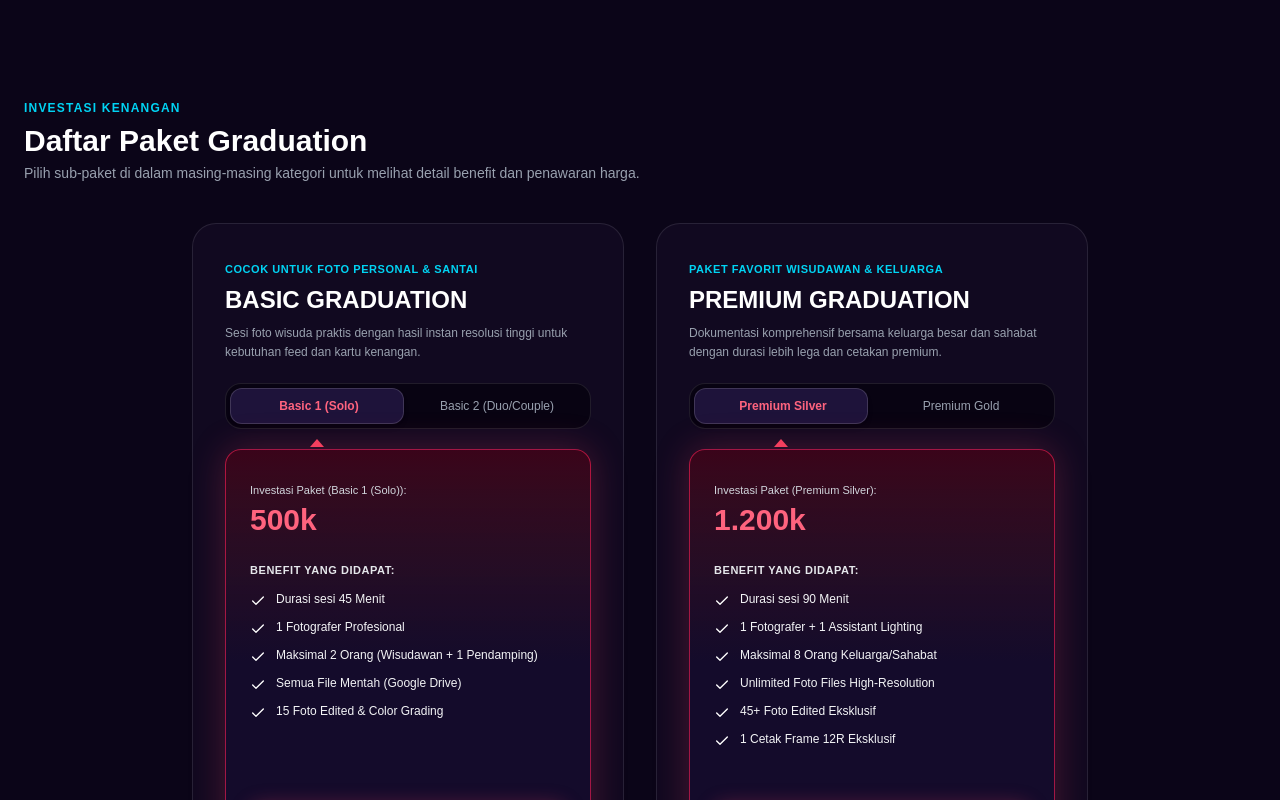
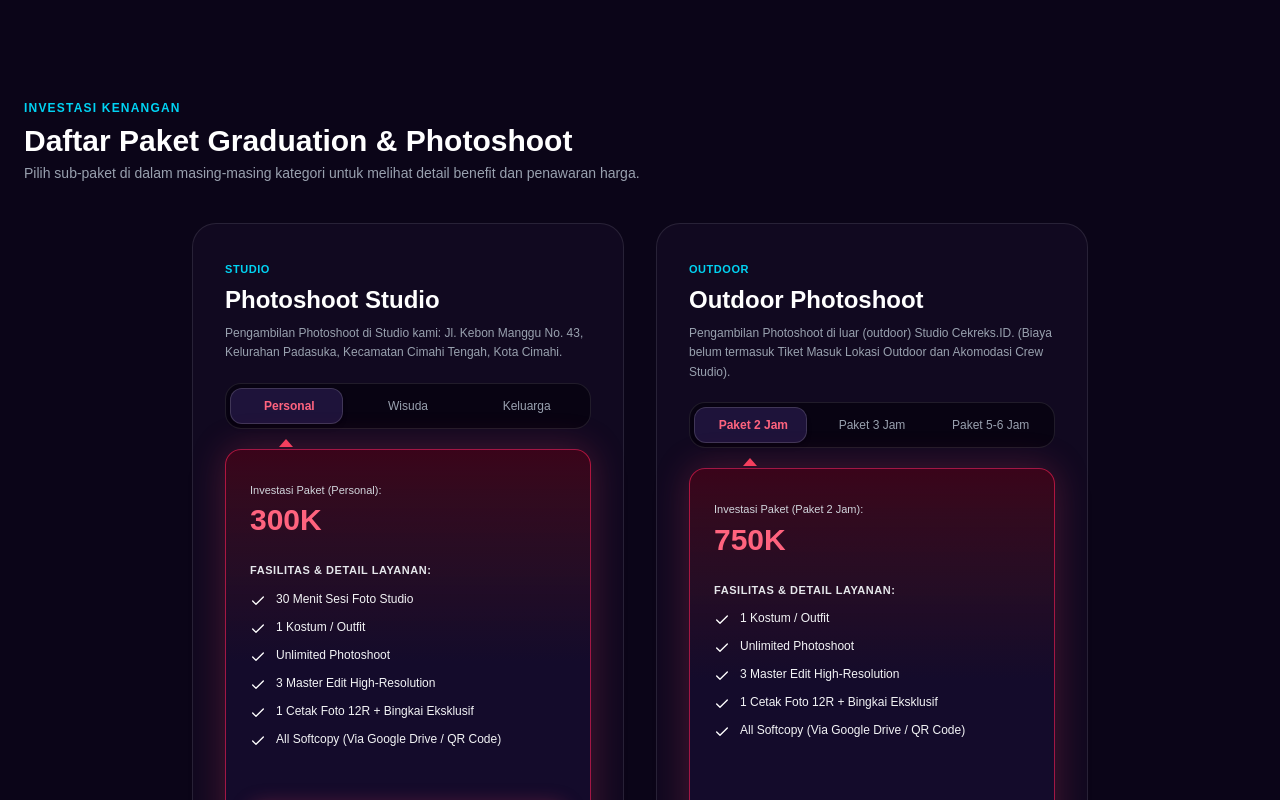
Before and after one commit to MuhammadRevy49/web-cekreks, a Next.js app: page /layanan/graduation in a window 1280 px wide. Shown: the part 1940-2740 px from the top of the page. Built offline with nearby package versions, Linux system fonts and the light colour scheme.

Commit message:
:hammer: perbaikan card pricing graduation

```diff
--- a/src/components/graduation/GraduationPricing.tsx
+++ b/src/components/graduation/GraduationPricing.tsx
@@ -2,23 +2,115 @@
 
 import { useState } from "react";
 import { Check } from "lucide-react";
-import { GRADUATION_PACKAGES } from "@/constants/graduationData";
 
 export default function GraduationPricing() {
   const [selectedTiers, setSelectedTiers] = useState<Record<number, number>>({
     0: 0,
-    1: 0, // default ke tier kedua untuk paket kedua
+    1: 0, // default ke tier pertama untuk setiap kategori
   });
 
   const handleSelectTier = (catIndex: number, tierIndex: number) => {
     setSelectedTiers((prev) => ({ ...prev, [catIndex]: tierIndex }));
   };
 
-  // Helper untuk menentukan tema warna berdasarkan konsep gradasi logo Cekreks.id
+  // Data Paket Graduation sesuai informasi terbaru
+  const GRADUATION_PACKAGES = [
+    {
+      tagline: "Studio",
+      categoryName: "Photoshoot Studio",
+      desc: "Pengambilan Photoshoot di Studio kami: Jl. Kebon Manggu No. 43, Kelurahan Padasuka, Kecamatan Cimahi Tengah, Kota Cimahi.",
+      tiers: [
+        {
+          id: "studio-personal",
+          name: "Personal",
+          price: "300K",
+          features: [
+            "30 Menit Sesi Foto Studio",
+            "1 Kostum / Outfit",
+            "Unlimited Photoshoot",
+            "3 Master Edit High-Resolution",
+            "1 Cetak Foto 12R + Bingkai Eksklusif",
+            "All Softcopy (Via Google Drive / QR Code)"
+          ]
+        },
+        {
+          id: "studio-graduation",
+          name: "Wisuda",
+          price: "450K",
+          features: [
+            "45 Menit Sesi Foto Studio (Maks. 5 Orang)",
+            "1 Kostum / Outfit",
+            "Unlimited Photoshoot",
+            "5 Master Edit High-Resolution",
+            "1 Cetak Foto 16R + Bingkai Eksklusif",
+            "All Softcopy File (Via Google Drive / QR Code)"
+          ]
+        },
+        {
+          id: "studio-family",
+          name: "Keluarga",
+          price: "600K",
+          features: [
+            "60 Menit Sesi Foto Studio (Maks. 10 Orang)",
+            "1 Kostum / Outfit",
+            "Unlimited Photoshoot",
+            "10 Master Edit High-Resolution",
+            "1 Cetak Foto 20R + Bingkai Minimalis",
+            "All Softcopy File (Via Google Drive / QR Code)"
+          ]
+        }
+      ]
+    },
+    {
+      tagline: "Outdoor",
+      categoryName: "Outdoor Photoshoot",
+      desc: "Pengambilan Photoshoot di luar (outdoor) Studio Cekreks.ID. (Biaya belum termasuk Tiket Masuk Lokasi Outdoor dan Akomodasi Crew Studio).",
+      tiers: [
+        {
+          id: "outdoor-2jam",
+          name: "Paket 2 Jam",
+          price: "750K",
+          features: [
+            "1 Kostum / Outfit",
+            "Unlimited Photoshoot",
+            "3 Master Edit High-Resolution",
+            "1 Cetak Foto 12R + Bingkai Eksklusif",
+            "All Softcopy (Via Google Drive / QR Code)"
+          ]
+        },
+        {
+          id: "outdoor-3jam",
+          name: "Paket 3 Jam",
+          price: "1.000K",
+          features: [
+            "1 Kostum / Outfit",
+            "Unlimited Photoshoot",
+            "5 Master Edit High-Resolution",
+            "1 Cetak Foto 16R + Bingkai Eksklusif",
+            "All Softcopy File (Via Google Drive / QR Code)"
+          ]
+        },
+        {
+          id: "outdoor-5jam",
+          name: "Paket 5-6 Jam",
+          price: "1.500K",
+          features: [
+            "2 Kostum / Outfit",
+            "Unlimited Photoshoot",
+            "10 Master Edit High-Resolution",
+            "1 Cetak Foto 20R + Bingkai Minimalis",
+            "Video highlight IG Durasi 1 menit",
+            "All Softcopy File (Via Google Drive / QR Code)"
+          ]
+        }
+      ]
+    }
+  ];
+
+  // Helper untuk menentukan tema warna berdasarkan konsep gradasi logo Cekreks.id (3 Tab)
   const getLogoGradientTheme = (tierIndex: number, totalTiers: number) => {
     if (totalTiers === 3) {
       if (tierIndex === 0) {
-        // Sisi Kiri (Logo: C - Coral/Pink)
         return {
           tabTextActive: "text-rose-400 font-black",
           boxBg: "bg-gradient-to-b from-rose-950/70 via-[#140b2b] to-[#140b2b] border-rose-500/60 shadow-[0_0_35px_rgba(244,63,94,0.25)]",
@@ -27,7 +119,6 @@ export default function GraduationPricing() {
           buttonStyle: "bg-gradient-to-r from-rose-500 to-pink-500 text-white hover:opacity-90 shadow-[0_0_20px_rgba(244,63,94,0.35)]"
         };
       } else if (tierIndex === 1) {
-        // Sisi Tengah (Logo: ek - Magenta/Pink Tua)
         return {
           tabTextActive: "text-fuchsia-400 font-black",
           boxBg: "bg-gradient-to-b from-fuchsia-950/70 via-[#140b2b] to-[#140b2b] border-fuchsia-500/60 shadow-[0_0_35px_rgba(217,70,239,0.25)]",
@@ -36,7 +127,6 @@ export default function GraduationPricing() {
           buttonStyle: "bg-gradient-to-r from-fuchsia-500 to-purple-500 text-white hover:opacity-90 shadow-[0_0_20px_rgba(217,70,239,0.35)]"
         };
       } else {
-        // Sisi Kanan (Logo: reks.id - Ungu/Violet)
         return {
           tabTextActive: "text-purple-400 font-black",
           boxBg: "bg-gradient-to-b from-purple-950/70 via-[#140b2b] to-[#140b2b] border-purple-500/60 shadow-[0_0_35px_rgba(168,85,247,0.25)]",
@@ -47,8 +137,7 @@ export default function GraduationPricing() {
       }
     }
 
-    // Fallback jika jumlah tier berbeda (misal 2 tier)
-    if (tierIndex === 0) {
+    // Fallback default
     return {
       tabTextActive: "text-rose-400 font-black",
       boxBg: "bg-gradient-to-b from-rose-950/70 via-[#140b2b] to-[#140b2b] border-rose-500/60 shadow-[0_0_35px_rgba(244,63,94,0.25)]",
@@ -56,15 +145,6 @@ export default function GraduationPricing() {
       priceColor: "text-rose-400",
       buttonStyle: "bg-gradient-to-r from-rose-500 to-pink-500 text-white hover:opacity-90 shadow-[0_0_20px_rgba(244,63,94,0.35)]"
     };
-    } else {
-      return {
-        tabTextActive: "text-purple-400 font-black",
-        boxBg: "bg-gradient-to-b from-purple-950/70 via-[#140b2b] to-[#140b2b] border-purple-500/60 shadow-[0_0_35px_rgba(168,85,247,0.25)]",
-        arrowHex: "#a855f7",
-        priceColor: "text-purple-400",
-        buttonStyle: "bg-gradient-to-r from-purple-500 to-indigo-600 text-white hover:opacity-90 shadow-[0_0_20px_rgba(168,85,247,0.35)]"
-      };
-    }
   };
 
   return (
@@ -74,7 +154,7 @@ export default function GraduationPricing() {
           Investasi Kenangan
         </span>
         <h2 className="text-2xl sm:text-3xl font-bold text-white mt-1">
-          Daftar Paket Graduation
+          Daftar Paket Graduation & Photoshoot
         </h2>
         <p className="text-gray-400 text-xs sm:text-sm mt-1">
           Pilih sub-paket di dalam masing-masing kategori untuk melihat detail benefit dan penawaran harga.
@@ -83,7 +163,7 @@ export default function GraduationPricing() {
 
       {/* Grid 2 Card Utama dengan Batas Maksimal Lebar */}
       <div className="grid grid-cols-1 lg:grid-cols-2 gap-8 items-stretch max-w-4xl mx-auto">
-        {GRADUATION_PACKAGES.slice(0, 2).map((pkg, catIdx) => {
+        {GRADUATION_PACKAGES.map((pkg, catIdx) => {
           const activeTierIdx = selectedTiers[catIdx] ?? 0;
           const currentPlan = pkg.tiers[activeTierIdx];
           const totalTiers = pkg.tiers.length;
@@ -126,7 +206,7 @@ export default function GraduationPricing() {
                           key={tier.id}
                           type="button"
                           onClick={() => handleSelectTier(catIdx, tIdx)}
-                          className={`flex-1 py-2.5 px-2 rounded-xl text-[11px] sm:text-xs transition-colors duration-300 cursor-pointer text-center relative z-10 ${
+                          className={`flex-1 py-2.5 px-2 rounded-xl text-[10px] sm:text-xs transition-colors duration-300 cursor-pointer text-center relative z-10 ${
                             isActive
                               ? tabTheme.tabTextActive
                               : "text-gray-400 hover:text-white font-medium"
@@ -167,7 +247,7 @@ export default function GraduationPricing() {
                     {/* List Benefit */}
                     <div className="mb-6">
                       <span className="text-[11px] font-semibold text-gray-200 uppercase tracking-wider block mb-3">
-                        Benefit yang didapat:
+                        Fasilitas & Detail Layanan:
                       </span>
                       <ul className="space-y-2.5 min-h-[190px]">
                         {currentPlan.features.map((feat, fIdx) => (
```
Lines whose indentation alone changed are shown as unchanged.
